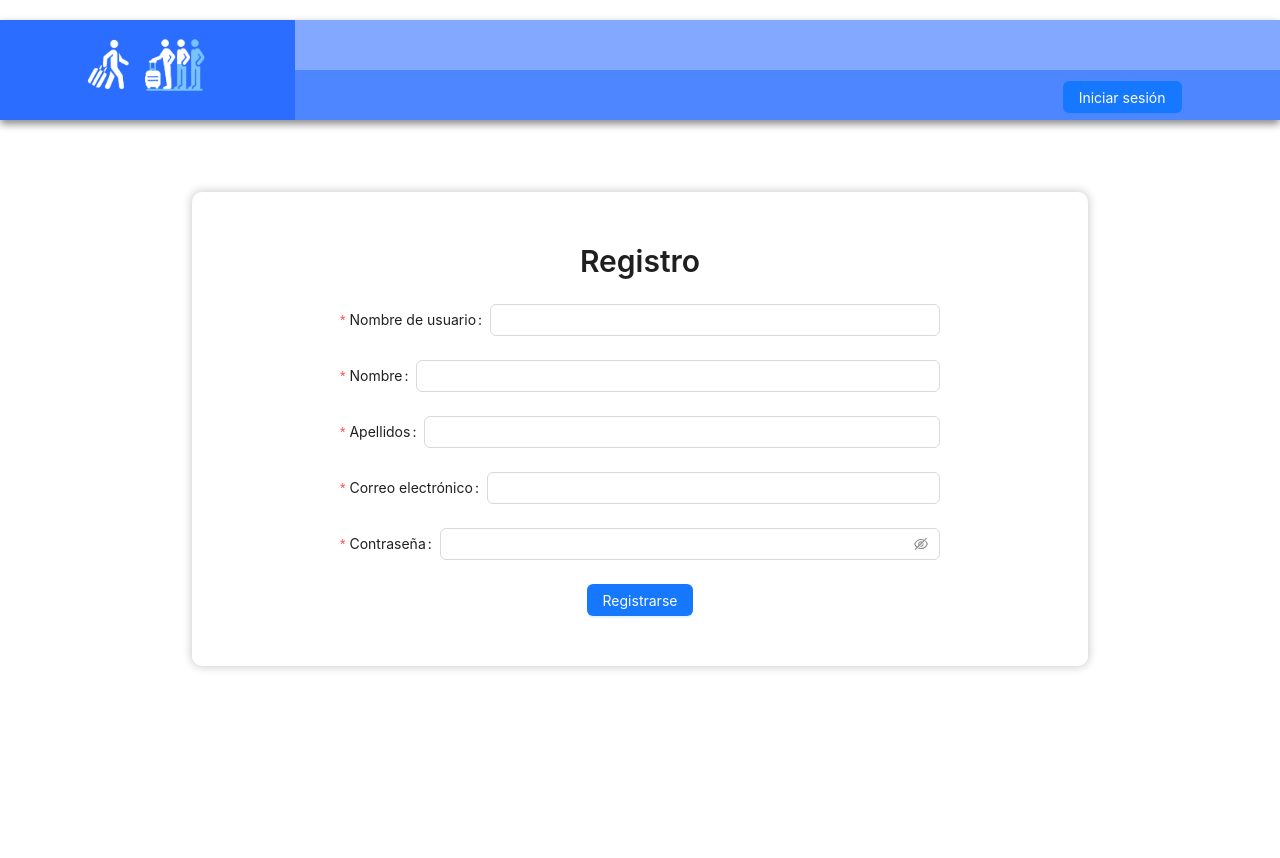
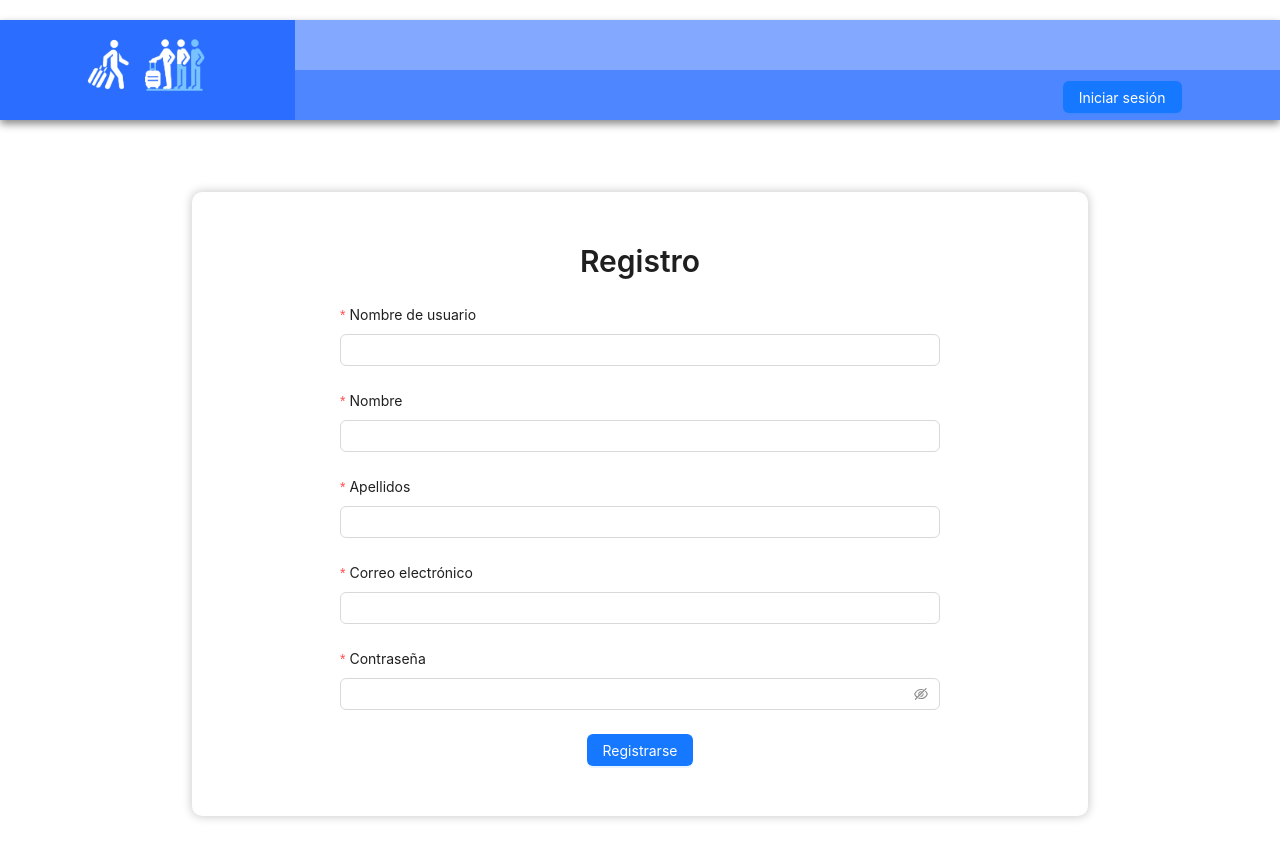
Before and after one commit to FSD0224STR/TFM-azul-frontend, a React (Vite) app: page /registration in a window 1280 px wide. Shown: the top 858 px of the page. Built offline with nearby package versions, Linux system fonts and the light colour scheme.

Commit message:
estilos registration

```diff
--- a/src/pages/registration2.jsx
+++ b/src/pages/registration2.jsx
@@ -43,7 +43,7 @@ const RegistrationForm2 = () => {
         form={form}
         name="register"
         onFinish={onFinish}
-        layout="horitzontal"
+        layout="vertical"
         style={{
           maxWidth: 600,
           margin: "auto",
```
